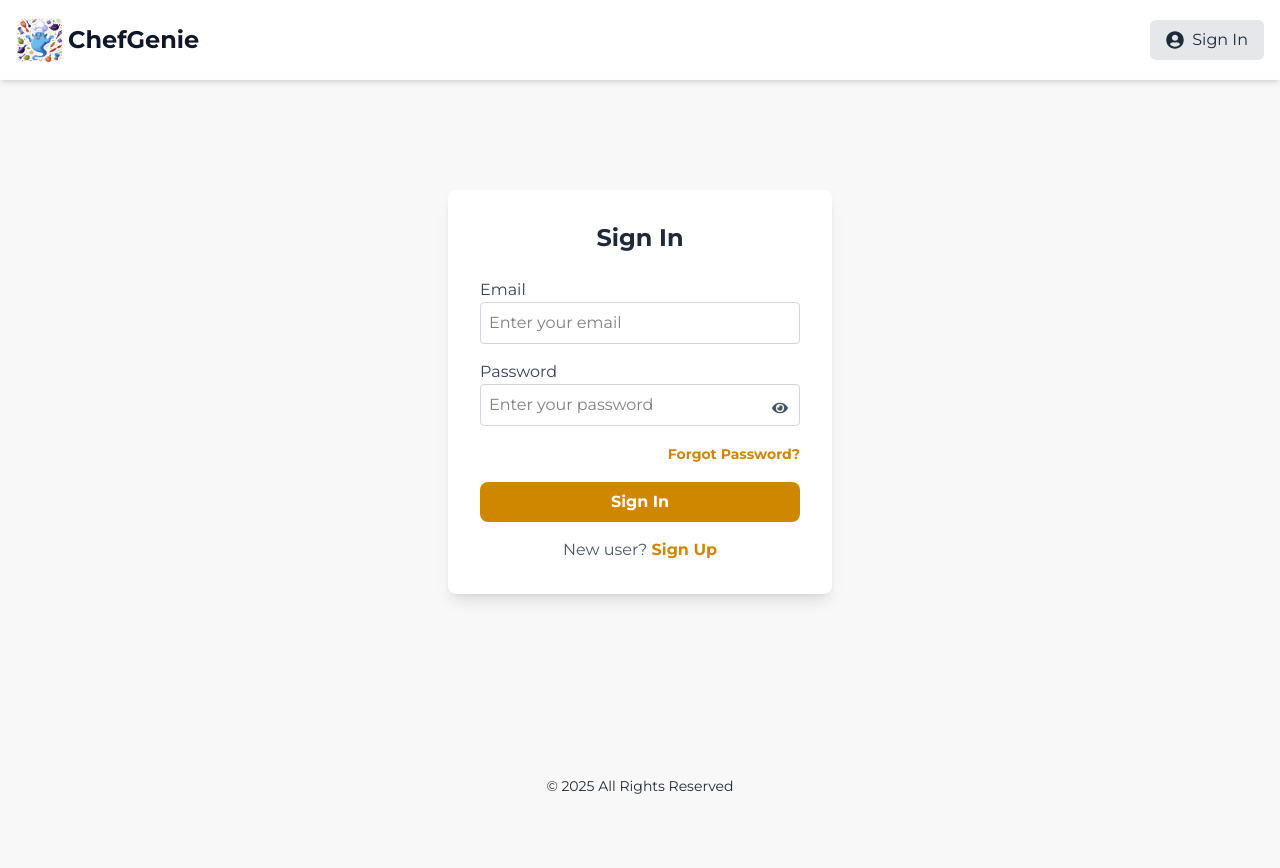
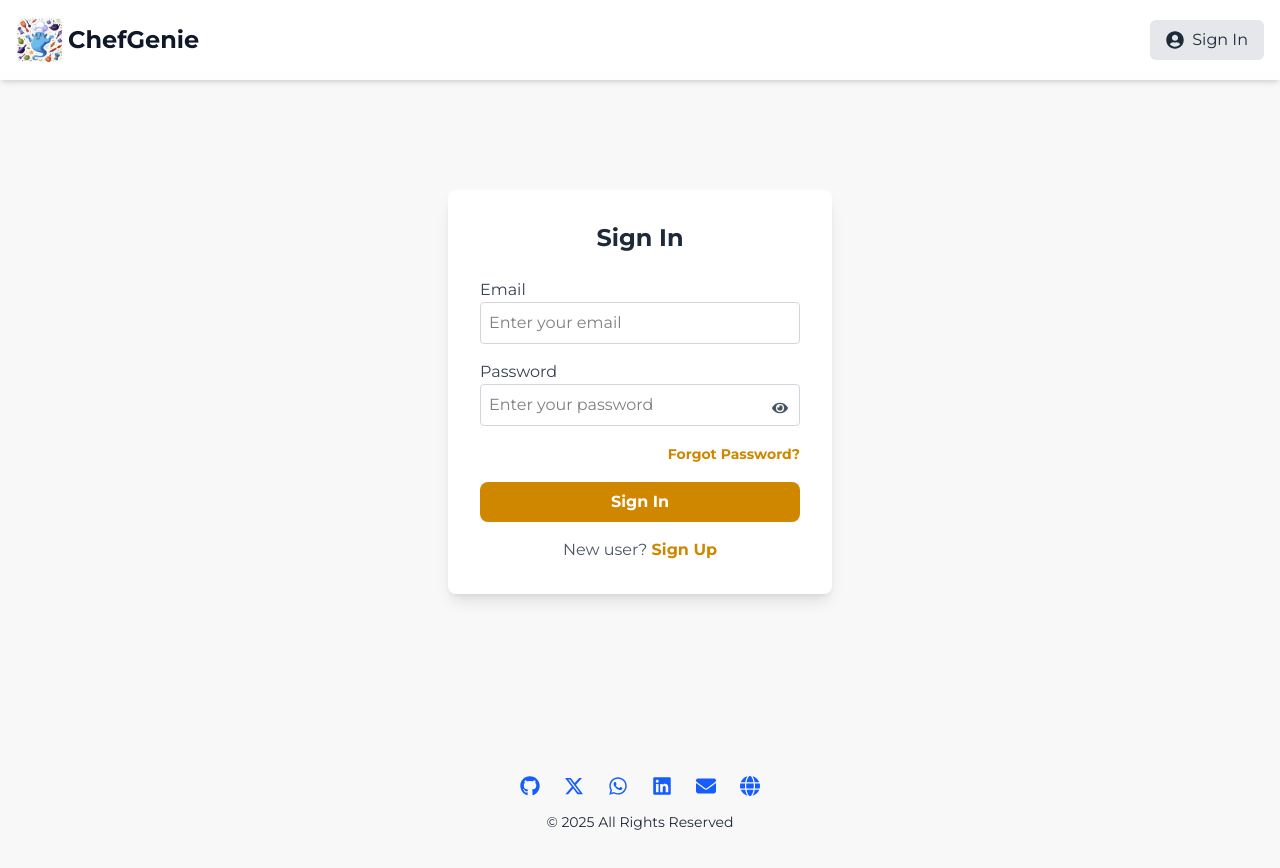
Before and after one commit to SyedFaisal30/ChefGenie, a React (Vite) app in the folder frontend/: page /signin in a window 1280 px wide. Shown: the top 868 px of the page. Built offline with nearby package versions, Linux system fonts and the light colour scheme.

Commit message:
Footer Changes

```diff
--- a/frontend/src/components/Footer.jsx
+++ b/frontend/src/components/Footer.jsx
@@ -1,4 +1,11 @@
-import React from "react";
+import {
+  FaGithub,
+  FaXTwitter,
+  FaWhatsapp,
+  FaLinkedin,
+  FaEnvelope,
+  FaGlobe,
+} from "react-icons/fa6";
 
 const Footer = () => {
   const currentYear = new Date().getFullYear();
@@ -6,6 +13,61 @@ const Footer = () => {
   return (
     <footer className="bg-[#f8f8f8] text-gray-800 py-8 mt-8">
       <div className="container mx-auto px-4">
+        <div className="flex justify-center space-x-6 mb-4 text-xl text-blue-600">
+          <a
+            href="https://github.com/SyedFaisal30"
+            target="_blank"
+            rel="noopener noreferrer"
+            aria-label="GitHub"
+            className="hover:text-blue-800 transition-colors duration-300"
+          >
+            <FaGithub />
+          </a>
+          <a
+            href="https://x.com/SyedFaisal30"
+            target="_blank"
+            rel="noopener noreferrer"
+            aria-label="X (Twitter)"
+            className="hover:text-blue-800 transition-colors duration-300"
+          >
+            <FaXTwitter />
+          </a>
+          <a
+            href="https://wa.me/9892996342"
+            target="_blank"
+            rel="noopener noreferrer"
+            aria-label="WhatsApp"
+            className="hover:text-blue-800 transition-colors duration-300"
+          >
+            <FaWhatsapp />
+          </a>
+          <a
+            href="https://www.linkedin.com/in/SyedFaisal30/"
+            target="_blank"
+            rel="noopener noreferrer"
+            aria-label="LinkedIn"
+            className="hover:text-blue-800 transition-colors duration-300"
+          >
+            <FaLinkedin />
+          </a>
+          <a
+            href="mailto:sfarz172320@gmail.com"
+            aria-label="Email"
+            className="hover:text-blue-800 transition-colors duration-300"
+          >
+            <FaEnvelope />
+          </a>
+          <a
+            href="https://syedfaisal30.vercel.app"
+            target="_blank"
+            rel="noopener noreferrer"
+            aria-label="Portfolio"
+            className="hover:text-blue-800 transition-colors duration-300"
+          >
+            <FaGlobe />
+          </a>
+        </div>
+
         <div className="text-sm text-center">
           © {currentYear} All Rights Reserved
         </div>
```
